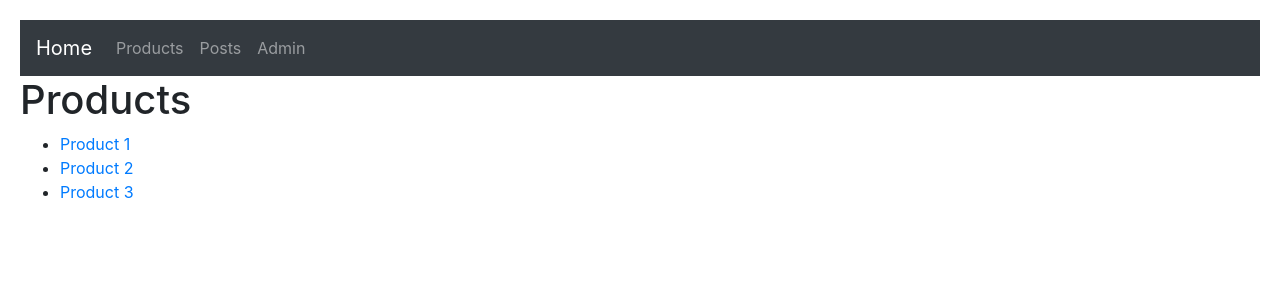
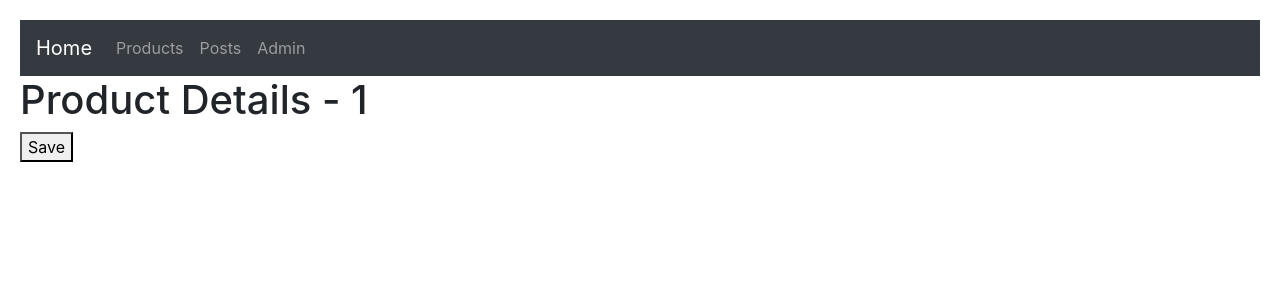
Before and after one commit to onesmusmuna/react-router, a React (Create React App) app: page /products/1 in a window 1280 px wide. Shown: the top 300 px of the page. Built offline with nearby package versions, Linux system fonts and the light colour scheme.

Commit message:
Route Parameters

```diff
--- a/src/App.js
+++ b/src/App.js
@@ -6,7 +6,7 @@ import Products from "./components/products";
 import Posts from "./components/posts";
 import Home from "./components/home";
 import Dashboard from "./components/admin/dashboard";
-// import ProductDetails from "./components/productDetails";
+import ProductDetails from "./components/productDetails";
 // import NotFound from "./components/notFound";
 import "./App.css";
 
@@ -17,6 +17,7 @@ class App extends Component {
         <NavBar />
         <div className="content">
           <Switch>
+            <Route path={"/products/:id"} component={ProductDetails} />
             <Route path={"/products"} render={(props) => <Products {...props} sortBy={"newest"} />} />
             <Route path={"/posts"} component={Posts} />
             <Route path={"/admin"} component={Dashboard} />
--- a/src/components/productDetails.jsx
+++ b/src/components/productDetails.jsx
@@ -8,7 +8,7 @@ class ProductDetails extends Component {
   render() {
     return (
       <div>
-        <h1>Product Details - </h1>
+        <h1>Product Details - {this.props.match.params.id} </h1>
         <button onClick={this.handleSave}>Save</button>
       </div>
     );
```
